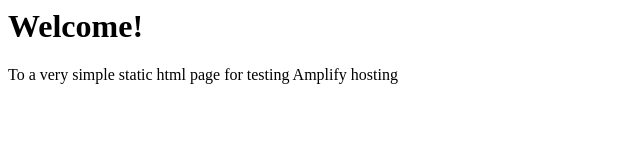
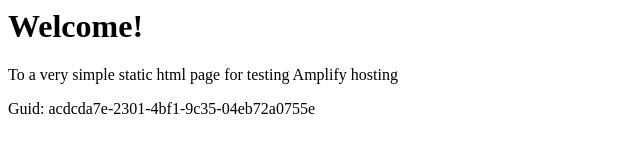
Before and after one commit to aws-aemilia-mxp/Github-PR-Commit-Integration-Test-DoNotTouch-v1-prod-eu-south-1, a website: page src/index.html in a window 1280 px wide. Shown: the whole page, without its empty margins (0-640 px from the left). Drawn offline with Linux system fonts and the light colour scheme.

Commit message:
commit from integ tests

```diff
--- a/src/index.html
+++ b/src/index.html
@@ -1,3 +1,5 @@
+
+
 <html lang="en">
 
 <head>
@@ -10,6 +12,6 @@
 <body>
     <h1>Welcome!</h1>
     <p>To a very simple static html page for testing Amplify hosting</p>
-</body>
+    <p>Guid: acdcda7e-2301-4bf1-9c35-04eb72a0755e</p></body>
 
 </html>
```
